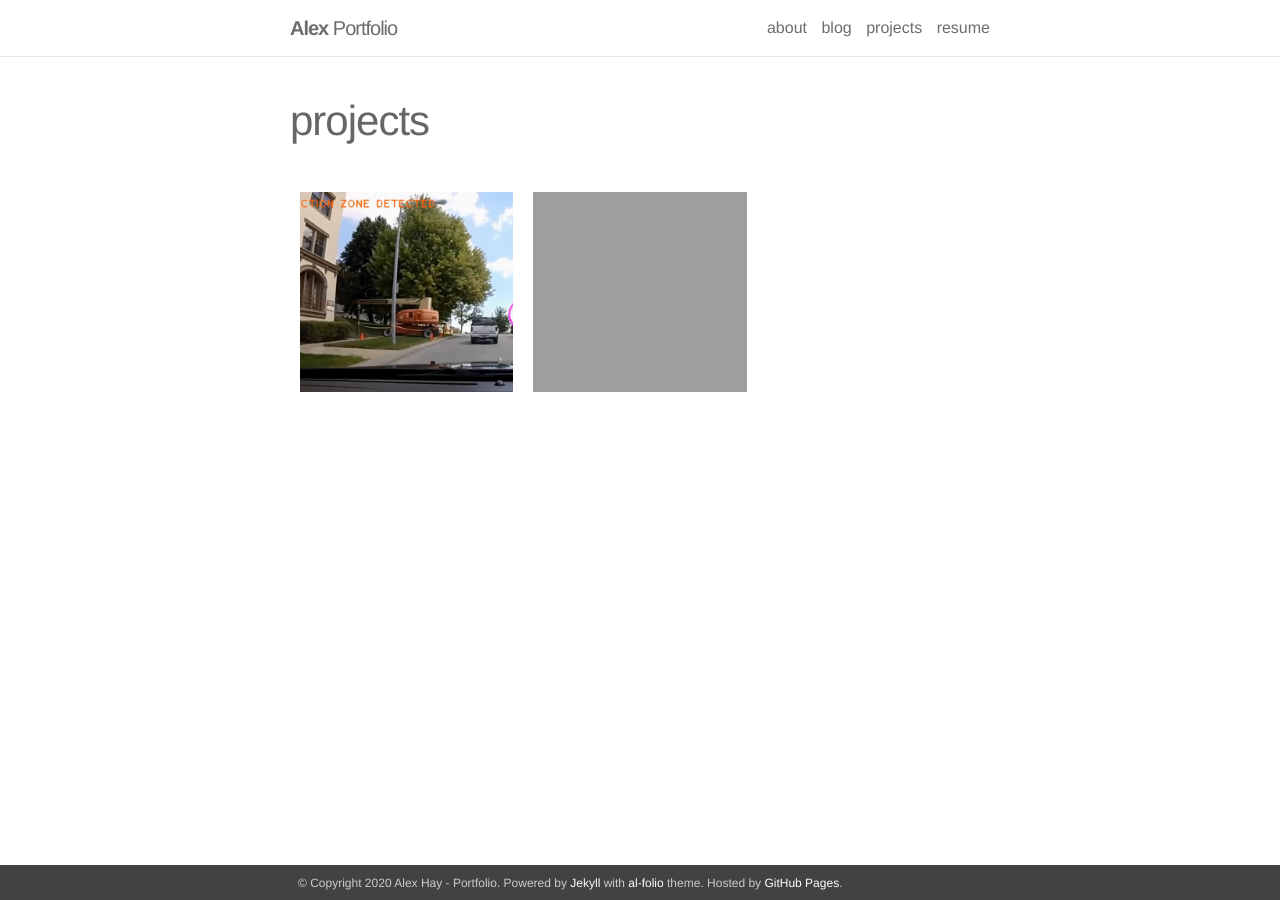
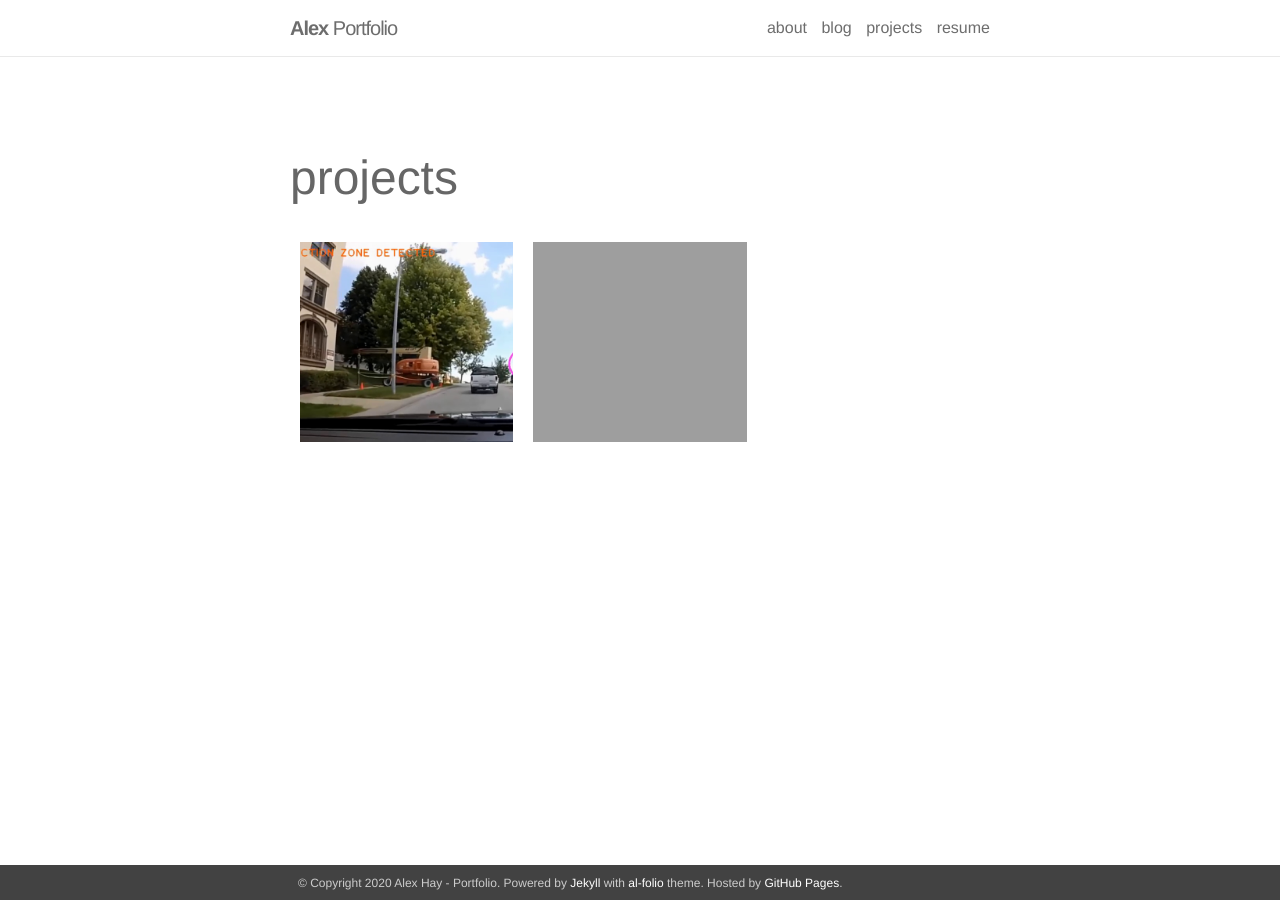
Before and after one commit to an-minyoung/an-minyoung.github.io, a Jekyll site: the page built from _pages/projects.md, in a window 1280 px wide. Built offline with Jekyll 4.4.1, drawn with Linux system fonts in a browser that asks for light colours; nearby versions of some CDN libraries.

Commit message:
post page fix?

```diff
--- a/_sass/_posts.scss
+++ b/_sass/_posts.scss
@@ -1,53 +1,57 @@
-.post-header {
-    margin-bottom: $vertical-spacing-unit;
+.project {
+    box-sizing: border-box;
+    float: left;
+    height: 250px;
+    padding: 10px;
+    vertical-align: middle;
+    width: 33.33%;
+
+    .thumbnail {
+        overflow: hidden;
+        height: 200px;
+        width: 100%;
+
+        img {
+            height: auto;
+            position: relative;
+                left: -25%;
+                top: -5%;
+            width: 500px;
         }
-.post-list {
+
+        a {
+            float: left;
+            height: 230px;
+            position: relative;
+            width: 100%;
+
+            span {
+                display: none;
+                position: absolute;
+                top: 0;
+                left: 0;
+                bottom: 0;
+                right: 0;
+                background: rgba(0,0,0,0.4);
+                color: $grey-color-light;
+                padding: 40px;
+                text-align: center;
+
+                h1 {
+                    font-size: 1.5rem;
                     margin: 0;
-    padding: 0;
-    list-style: none;
+                }
 
-    > li {
-        border-bottom: 1px solid $light-gray;
-        padding-bottom: $space-3;
-        padding-top: $space-3;
+                p {
+                    color: $grey-color-light;
                 }
             }
-.post-title {
-    font-size: 42px;
-    letter-spacing: -1px;
-    line-height: 1;
-    margin-bottom: 10px;
-    margin-top: 0;
-    // @include media-query($on-laptop) {
-    //     font-size: 36px;
-    // }
-}
-.post-content {
-    h2 {
-        font-size: 42px;
-        // @include media-query($on-laptop) {
-        //     font-size: 28px;
-        // }
-    }
-    h3 {
-        font-size: 30px;
-        // @include media-query($on-laptop) {
-        //     font-size: 22px;
-        // }
-    }
-    h4 {
-        font-size: 20px;
-        // @include media-query($on-laptop) {
-        //     font-size: 18px;
-        // }
+
+            &:hover {
+                span {
+                    display: block;
                 }
             }
-.post-meta {
-    color: $grey-color;
-    font-size: $small-font-size;
-    margin-bottom: 0px;
         }
-.post-link {
-    display: block;
-    font-size: 42px;
     }
+}
```
Lines whose indentation alone changed are shown as unchanged.
